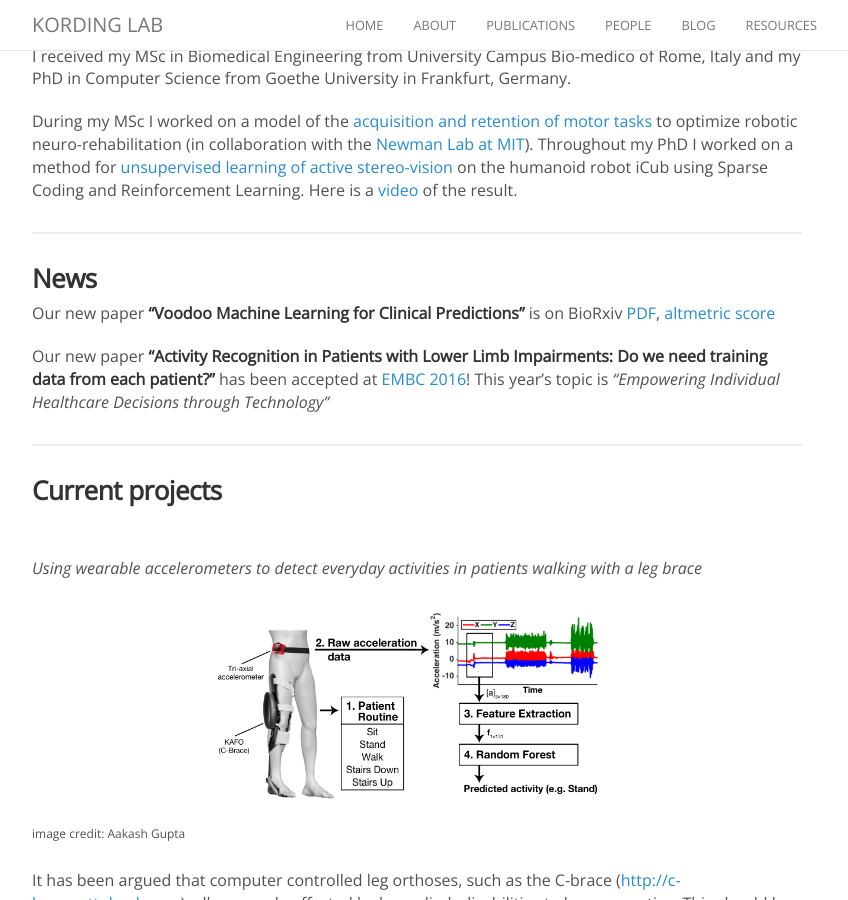
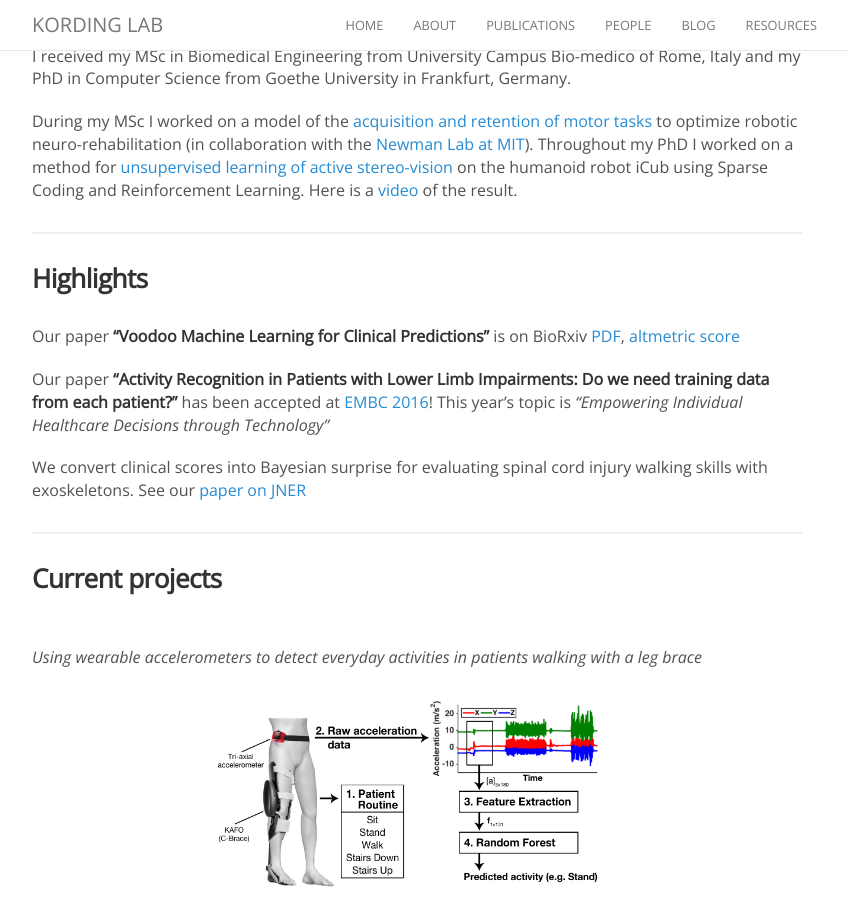
Before and after one commit to KordingLab/KordingLab.github.io, a Jekyll site: the page built from _people/luca_lonini.md, in a window 1280 px wide and 900 px high, scrolled down 798 px. Shown: the whole window, without its empty margins (223-1071 px from the left). Built offline with Jekyll 4.4.1, drawn with Linux system fonts in a browser that asks for light colours; nearby versions of some CDN libraries; comment, search, counter and statistics services are not loaded.

Commit message:
updated Luca's page

```diff
--- a/_people/luca_lonini.md
+++ b/_people/luca_lonini.md
@@ -32,11 +32,13 @@ During my MSc I worked on a model of the [acquisition and retention of motor tas
 
 <hr>
 
-### News
+### Highlights
+<br>
+Our paper **"Voodoo Machine Learning for Clinical Predictions"** is on BioRxiv [PDF](http://biorxiv.org/content/biorxiv/early/2016/06/19/059774.full.pdf), [altmetric score](https://biorxiv.altmetric.com/details/8885167)
 
-Our new paper **"Voodoo Machine Learning for Clinical Predictions"** is on BioRxiv [PDF](http://biorxiv.org/content/biorxiv/early/2016/06/19/059774.full.pdf), [altmetric score](https://biorxiv.altmetric.com/details/8885167)
+Our paper **"Activity Recognition in Patients with Lower Limb Impairments: Do we need training data from each patient?"** has been accepted at [EMBC 2016](http://embc.embs.org/2016/)! This year's topic is _"Empowering Individual Healthcare Decisions through Technology"_<br>
 
-Our new paper **"Activity Recognition in Patients with Lower Limb Impairments: Do we need training data from each patient?"** has been accepted at [EMBC 2016](http://embc.embs.org/2016/)! This year's topic is _"Empowering Individual Healthcare Decisions through Technology"_<br>
+We convert clinical scores into Bayesian surprise for evaluating spinal cord injury walking skills with exoskeletons. See our [paper on JNER](http://download.springer.com/static/pdf/450/art%253A10.1186%252Fs12984-016-0142-9.pdf?originUrl=http%3A%2F%2Fjneuroengrehab.biomedcentral.com%2Farticle%2F10.1186%2Fs12984-016-0142-9&token2=exp=1462152638~acl=%2Fstatic%2Fpdf%2F450%2Fart%25253A10.1186%25252Fs12984-016-0142-9.pdf*~hmac=989f7a158dab80ecdb2ff30c0955308e8b66302e906fff4f27864772fcd5ee58)
 
 <hr>
 
```
